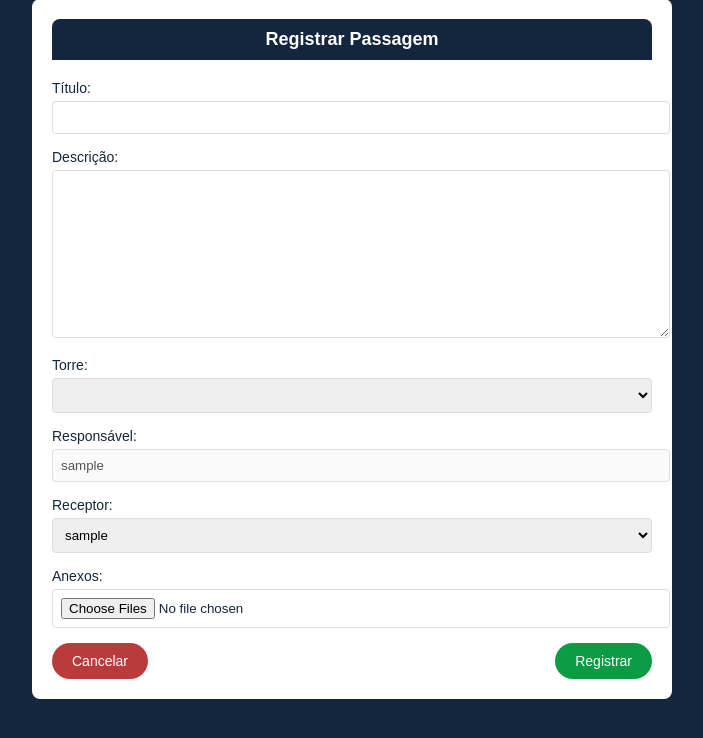
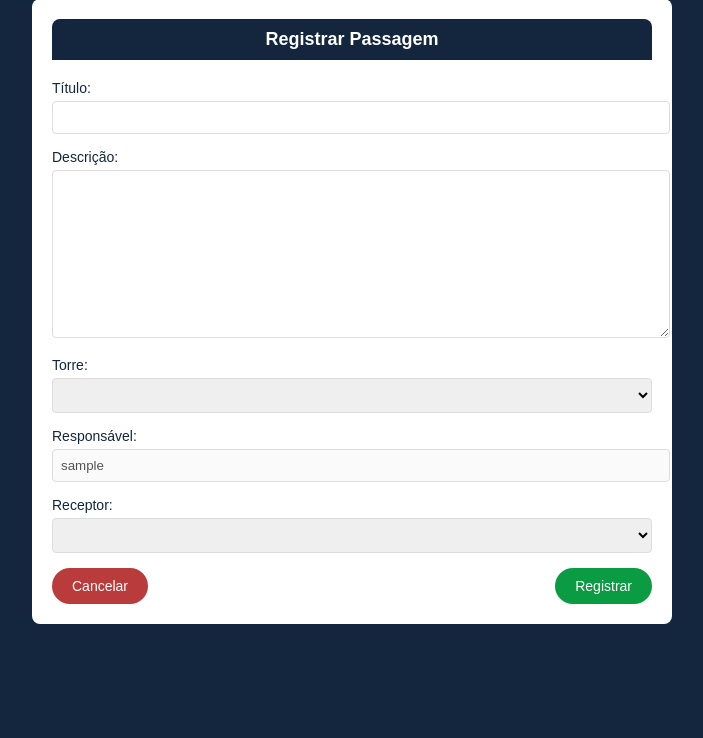
Before and after one commit to fanecovsf/moby-apps, a Django app: page /troca-turno/painel/registro-passagem in a window 1280 px wide. Shown: the part 41-779 px from the top of the page, without its empty margins (288-991 px from the left). Run offline with Django 4.2, Linux system fonts and the light colour scheme; the visitor is signed in with stand-in values (Sample User, id 1); data comes from the database, SQL or seed files in the repository; data that the repository does not hold is empty.

Commit message:
🔁 Refactor: Mudança nos filtros Modelo de anexos deletado

```diff
--- a/troca_turno/models.py
+++ b/troca_turno/models.py
@@ -36,6 +36,7 @@ class MobyUser(AbstractUser):
 
     email = models.EmailField(("email_address"), unique=True)
     operacao = models.ForeignKey(Operacao, related_name='operacoesUser', on_delete=models.PROTECT, blank=True, null=True)
+    nome_atlas = models.CharField(max_length=255, unique=True, blank=True, null=True)
 
     USERNAME_FIELD = "email"
     REQUIRED_FIELDS = []
@@ -83,8 +84,3 @@ class Passagem(models.Model):
 
     def __str__(self) -> str:
         return self.titulo
-
-
-class Anexo(models.Model):
-    passagem = models.ForeignKey(Passagem, on_delete=models.CASCADE, related_name='anexos')
-    arquivo = models.FileField(upload_to=Utils.attachment_file_path, null=True, blank=True)
--- a/troca_turno/services.py
+++ b/troca_turno/services.py
@@ -1,4 +1,4 @@
-from troca_turno.models import MobyUser, Passagem, Torre, Operacao, Anexo
+from troca_turno.models import MobyUser, Passagem, Torre, Operacao
 
 from django.contrib.auth import authenticate, login
 from django.db import IntegrityError
@@ -11,6 +11,11 @@ class MobyUserService:
     @staticmethod
     def query_all():
         usuarios = MobyUser.objects.using(DATABASE).all()
+        return usuarios
+
+    @staticmethod
+    def exclude_email(email):
+        usuarios = MobyUser.objects.exclude(email=email)
         return usuarios
 
     @staticmethod
@@ -132,21 +137,3 @@ class OperacaoService:
     def get(nome):
         operacao = Operacao.objects.using(DATABASE).get(nome=nome)
         return operacao
-
-
-class AnexoService:
-
-    @staticmethod
-    def query_all():
-        anexos = Anexo.objects.using(DATABASE).all()
-        return anexos
-
-    @staticmethod
-    def create(passagem):
-        anexo = Anexo.objects.using(DATABASE).create(passagem=passagem)
-
-        if anexo:
-            return anexo
-
-        else:
-            return None
--- a/troca_turno/templates/registro-passagem.html
+++ b/troca_turno/templates/registro-passagem.html
@@ -34,13 +34,11 @@
 
             <label for="receptor">Receptor:</label>
             <select id="receptor" name="receptor" required>
+                <option value="" selected></option>
                 {% for u in usuarios %}
                 <option value="{{u.email}}">{{u.username}}</option>
                 {% endfor %}
             </select>
-
-            <label for="anexo">Anexos:</label>
-            <input type="file" id="anexo" name="anexos" multiple>
 
             <div class="btn-group">
                 <a href="{% url 'painel-principal' %}" class="btn btn-cancelar">Cancelar</a>
--- a/troca_turno/views.py
+++ b/troca_turno/views.py
@@ -4,7 +4,7 @@ from django.contrib.auth.decorators import login_required
 from django.core.files import File
 from django.utils import timezone
 
-from troca_turno.services import MobyUserService, PassagemService, TorreService, OperacaoService, AnexoService
+from troca_turno.services import MobyUserService, PassagemService, TorreService, OperacaoService
 
 import datetime
 
@@ -133,7 +133,7 @@ class Views:
         user = request.user
 
         torres = TorreService.query_for_user(request)
-        usuarios = MobyUserService.query_all()
+        usuarios = MobyUserService.exclude_email(user.email)
 
         if request.method == 'POST':
             try:
@@ -149,21 +149,10 @@ class Views:
                     receptor=receptor
                 )
 
-                if passagem:
-                    anexos = request.FILES.getlist('anexos')
-
-                    if anexos:
-                        for anexo in anexos:
-                            anexo_save = AnexoService.create(passagem=passagem)
-                            anexo_save.arquivo.save(anexo.name, File(anexo))
-
-                    return redirect('painel-principal')
-
-                else:
-                    return HttpResponse({'error':'Erro ao criar a passagem'})
+                return redirect('painel-principal')
 
             except Exception as e:
-                return HttpResponse(e)
+                return HttpResponse({'error':'Erro ao criar a passagem', 'descricao':e})
 
         return render(request, 'registro-passagem.html', context={
             'torres':torres,
@@ -174,7 +163,7 @@ class Views:
     @login_required(login_url='/troca-turno/login/')
     def edit_passagem(request, id):
         passagem = PassagemService.get(id)
-        usuarios = MobyUserService.op_filter(request)
+        usuarios = MobyUserService.op_filter(request).exclude(email=request.user.email)
 
         if request.method == 'POST':
 
@@ -184,12 +173,6 @@ class Views:
                 titulo = request.POST.get('titulo')
                 descricao = request.POST.get('descricao')
                 receptor = MobyUserService.get_email(request.POST.get('receptor'))
-
-                anexos = request.FILES.getlist('anexos')
-                if anexos:
-                    for anexo in anexos:
-                        anexo_save = AnexoService.create(passagem=passagem)
-                        anexo_save.arquivo.save(anexo.name, anexo)
 
                 passagem.titulo = titulo
                 passagem.descricao = descricao
@@ -207,7 +190,6 @@ class Views:
 
                 return redirect('painel-principal')
 
-        print(passagem.anexos)
         return render(request, 'edit-passagem.html', context={
             'passagem':passagem,
             'usuarios':usuarios
```
Also changed, not shown: troca_turno/templates/edit-passagem.html (+0 -14 lines), troca_turno/migrations/0012_dt_mobyuser_nome_atlas_delete_anexo.py (added).
